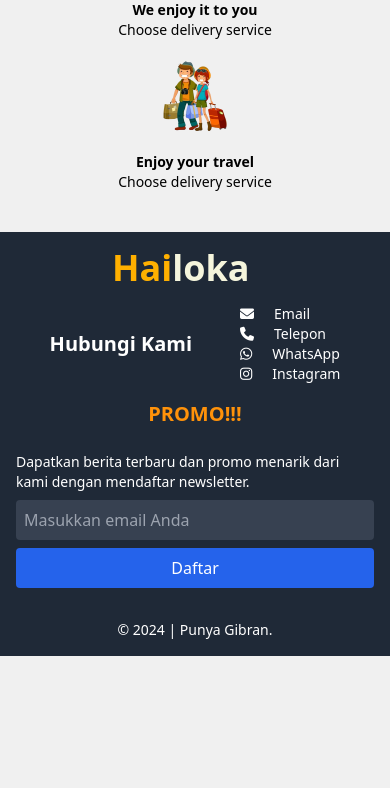
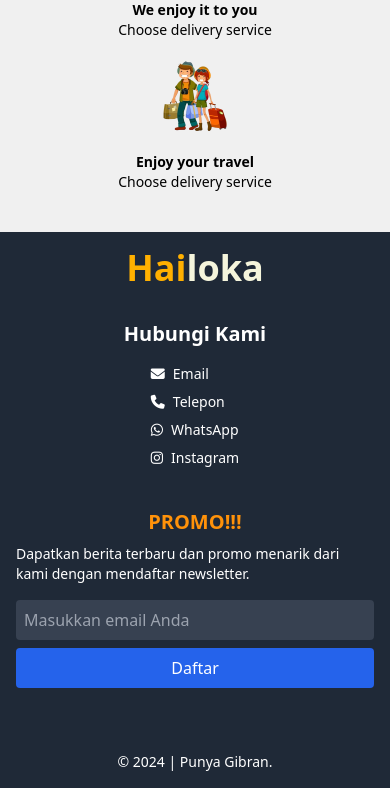
Before and after one commit to GibranAja/karyaSiswa, a PHP site: page / in a window 390 px wide. Shown: the part 5656-6444 px from the top of the page. Before the commit the page ends 6312 px from the top, so only its background shows below. Run offline with PHP 8.4, Linux system fonts and the light colour scheme; data comes from the database, SQL or seed files in the repository; some libraries are stand-ins or nearby versions.

Commit message:
memperbaiki footer responsive dan membuat hotel.php menjadi lebih dinamis

```diff
--- a/frontend/index.php
+++ b/frontend/index.php
@@ -270,28 +270,28 @@ mysqli_close($con);
   <!-- Footer Section -->
   <footer class="bg-gray-800 text-white p-4 mt-10">
     <div class="container mx-auto flex flex-wrap justify-between items-center">
-      <div class="w-full md:w-1/4 mb-4 md:mb-0">
-        <h2 class="text-4xl font-bold mx-24"><span class="text-[#FFB000]">Hai</span><span class="text-[#F5F5DC]">loka</span></h2>
+      <div class="w-full md:w-1/4 mb-8 md:mb-0">
+        <h2 class="text-4xl font-bold mx-auto text-center md:mx-0 md:text-center"><span class="text-[#FFB000]">Hai</span><span class="text-[#F5F5DC]">loka</span></h2>
       </div>
-      <div class="w-full md:w-1/4 mb-4 md:mb-0 justify-center items-center flex">
-        <h3 class="text-xl font-bold mr-12">Hubungi Kami</h3>
-        <ul class="text-sm ">
-          <li><a href="#" class="hover:underline"><i class="fa-solid fa-envelope mr-5"></i>Email</a></li>
-          <li><a href="#" class="hover:underline"><i class="fa-solid fa-phone mr-5"></i>Telepon</a></li>
-          <li><a href="#" class="hover:underline"><i class="fa-brands fa-whatsapp mr-5"></i>WhatsApp</a></li>
-          <li><a href="#" class="hover:underline"><i class="fa-brands fa-instagram mr-5"></i>Instagram</a></li>
+      <div class="w-full md:w-1/4 mb-8 md:mb-0 flex flex-col md:flex-row justify-center items-center">
+        <h3 class="text-xl font-bold mb-4 md:mb-0 md:mr-12">Hubungi Kami</h3>
+        <ul class="text-sm flex flex-col md:flex-row">
+          <li><a href="#" class="hover:underline flex items-center mb-2 md:mb-0 md:mr-4"><i class="fa-solid fa-envelope mr-2"></i>Email</a></li>
+          <li><a href="#" class="hover:underline flex items-center mb-2 md:mb-0 md:mr-4"><i class="fa-solid fa-phone mr-2"></i>Telepon</a></li>
+          <li><a href="#" class="hover:underline flex items-center mb-2 md:mb-0 md:mr-4"><i class="fa-brands fa-whatsapp mr-2"></i>WhatsApp</a></li>
+          <li><a href="#" class="hover:underline flex items-center mb-2 md:mb-0"><i class="fa-brands fa-instagram mr-2"></i>Instagram</a></li>
         </ul>
       </div>
-      <div class="w-full md:w-1/4 mb-4 md:mb-0">
-        <h3 class="text-xl font-bold text-[#FF920A] text-center mb-6">PROMO!!!</h3>
-        <p class="text-sm">Dapatkan berita terbaru dan promo menarik dari kami dengan mendaftar newsletter.</p>
-        <form class="mt-2">
-          <input type="email" class="bg-gray-700 text-white p-2 rounded w-full" placeholder="Masukkan email Anda">
-          <button type="submit" class="bg-blue-600 text-white p-2 rounded mt-2 w-full">Daftar</button>
+      <div class="w-full md:w-1/4 mb-8 md:mb-0">
+        <h3 class="text-xl font-bold text-[#FF920A] text-center mb-2">PROMO!!!</h3>
+        <p class="text-sm mb-4">Dapatkan berita terbaru dan promo menarik dari kami dengan mendaftar newsletter.</p>
+        <form>
+          <input type="email" class="bg-gray-700 text-white p-2 rounded w-full mb-2" placeholder="Masukkan email Anda">
+          <button type="submit" class="bg-blue-600 text-white p-2 rounded w-full">Daftar</button>
         </form>
       </div>
     </div>
-    <div class="mt-4 text-center text-sm">
+    <div class="mt-8 text-center text-sm">
       <p>© 2024 | Punya Gibran.</p>
     </div>
   </footer>
```
Also changed, not shown: frontend/hotel.php (+19 -13 lines).
